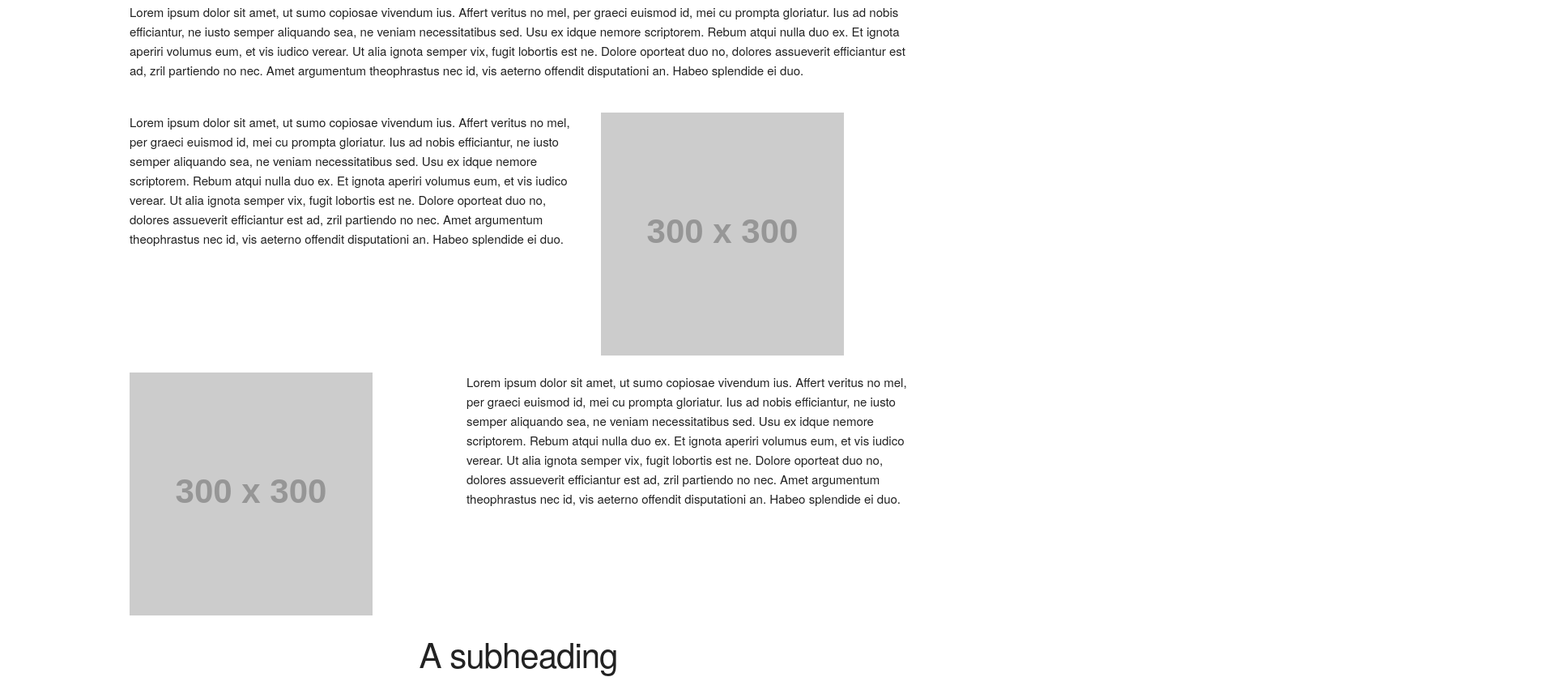
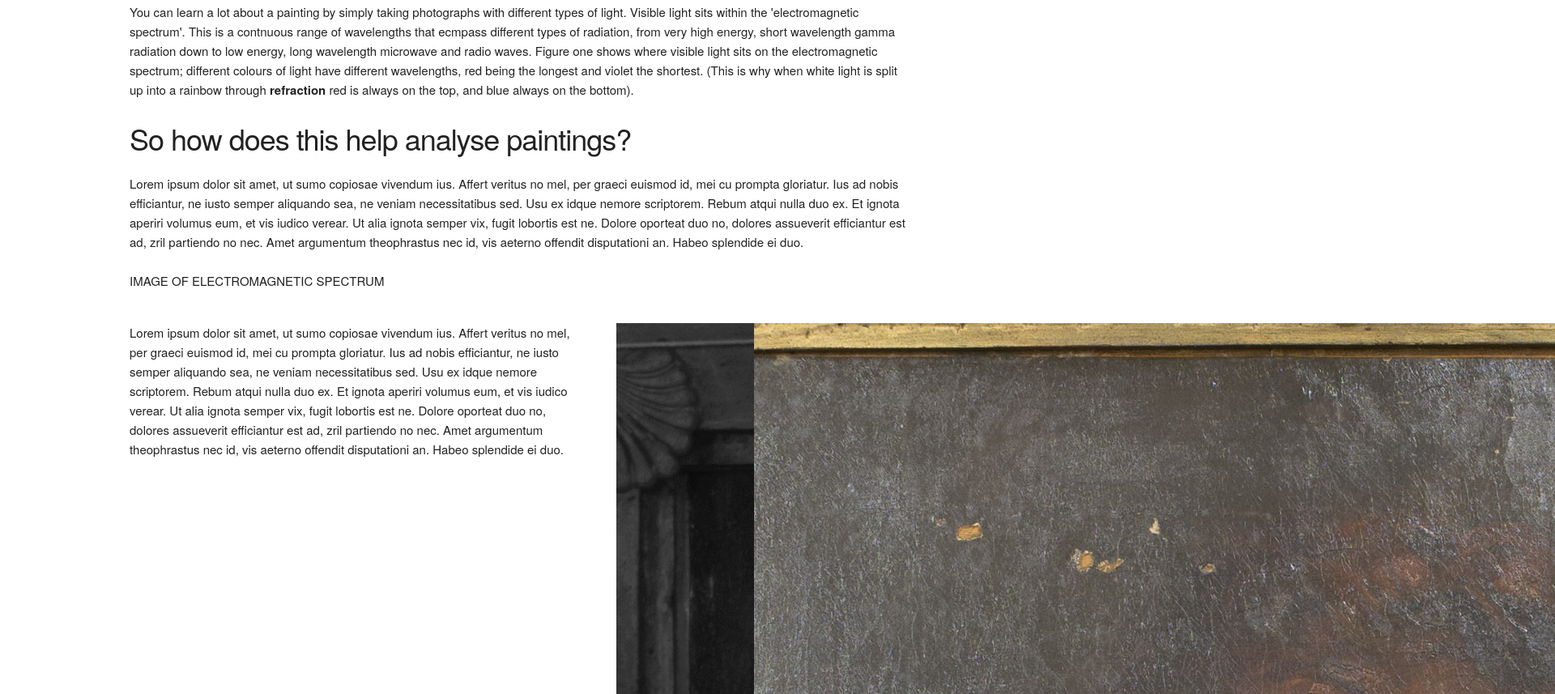
Before and after one commit to Rosie-Brigham/basic-blog-template, a plain HTML site: page index.html in a window 1280 px wide. Shown: the part 682-1539 px from the top of the page at 81% size, 1920 px wide, since content can reach past the window. Drawn offline with nearby package versions, Linux system fonts and the light colour scheme; placeholder pictures from the web are drawn by us.

Commit message:
starts explanation of electromagnetic spectrum

```diff
--- a/index.html
+++ b/index.html
@@ -5,11 +5,15 @@
   <link rel="stylesheet" type="text/css" href="https://necolas.github.io/normalize.css/6.0.0/normalize.css">
   <link rel="stylesheet" type="text/css" href="skeleton.css">
   <link rel="stylesheet" type="text/css" href="styles.css">
+  <script src="https://cdnjs.cloudflare.com/ajax/libs/jquery/3.2.1/jquery.min.js"></script>
+
 </head>
 <body>
-  <div class="jumbotron">
-    <img src="http://placehold.it/1500x150" />
+  <div class="jumbotron fixed-bg cd-bg-1">
+    <!-- <img src="./images/banner.jpg" /> -->
   </div>
+
+<section class="scrolling-bg cd-color-2">
 
   <div class="container">
     <div class="row">
@@ -22,6 +26,19 @@
     <div class="row">
       <div class="twelve columns">
         <p>
+          You can learn a lot about a painting by simply taking photographs with different types of light.
+
+          Visible light sits within the 'electromagnetic spectrum'. This is a contnuous range of wavelengths that ecmpass
+          different types of radiation, from very high energy, short wavelength gamma radiation down to low energy, long wavelength
+          microwave and radio waves.
+
+          Figure one shows where visible light sits on the electromagnetic spectrum; different colours
+          of light have different wavelengths, red being the longest and violet the shortest. (This is why when white light
+          is split up into a rainbow through <strong>refraction</strong> red is always on the top, and blue always on the bottom).
+
+          <h3>So how does this help analyse paintings?</h3>
+
+
           Lorem ipsum dolor sit amet, ut sumo copiosae vivendum ius. Affert veritus no mel, per graeci euismod id,
            mei cu prompta gloriatur. Ius ad nobis efficiantur, ne iusto semper aliquando sea, ne veniam
            necessitatibus sed. Usu ex idque nemore scriptorem. Rebum atqui nulla duo ex.
@@ -30,6 +47,10 @@
           lobortis est ne. Dolore oporteat duo no, dolores assueverit efficiantur est ad, zril
           partiendo no nec. Amet argumentum theophrastus nec id, vis aeterno offendit disputationi an.
           Habeo splendide ei duo.
+
+          <br/>
+          </br/>
+          IMAGE OF ELECTROMAGNETIC SPECTRUM
         </p>
       </div>
     </div>
@@ -47,7 +68,24 @@
         Habeo splendide ei duo.
       </div>
       <div class="five columns">
-        <img src="http://placehold.it/300x300"/>
+        <!-- <img class="gif" src="images/STACK_small.gif"/> -->
+
+        <figure class="cd-image-container">
+        	<img src="images/paintin.jpg" alt="Original Image">
+        	<span class="cd-image-label" data-type="original">Original</span>
+
+        	<div class="cd-resize-img"> <!-- the resizable image on top -->
+        		<img src="images/ir.jpg" alt="Modified Image">
+        		<span class="cd-image-label" data-type="modified">Modified</span>
+        	</div>
+
+        	<span class="cd-handle"></span> <!-- slider handle -->
+        </figure> <!-- cd-image-container -->
+
+
+
+
+
       </div>
     </div>
 
@@ -95,6 +133,10 @@
         iamge
       </div>
     </div>
+
   </div>
+  </section>
+
+  <script type="text/javascript" src="scripts.js"></script>
 </body>
 </html>
```
